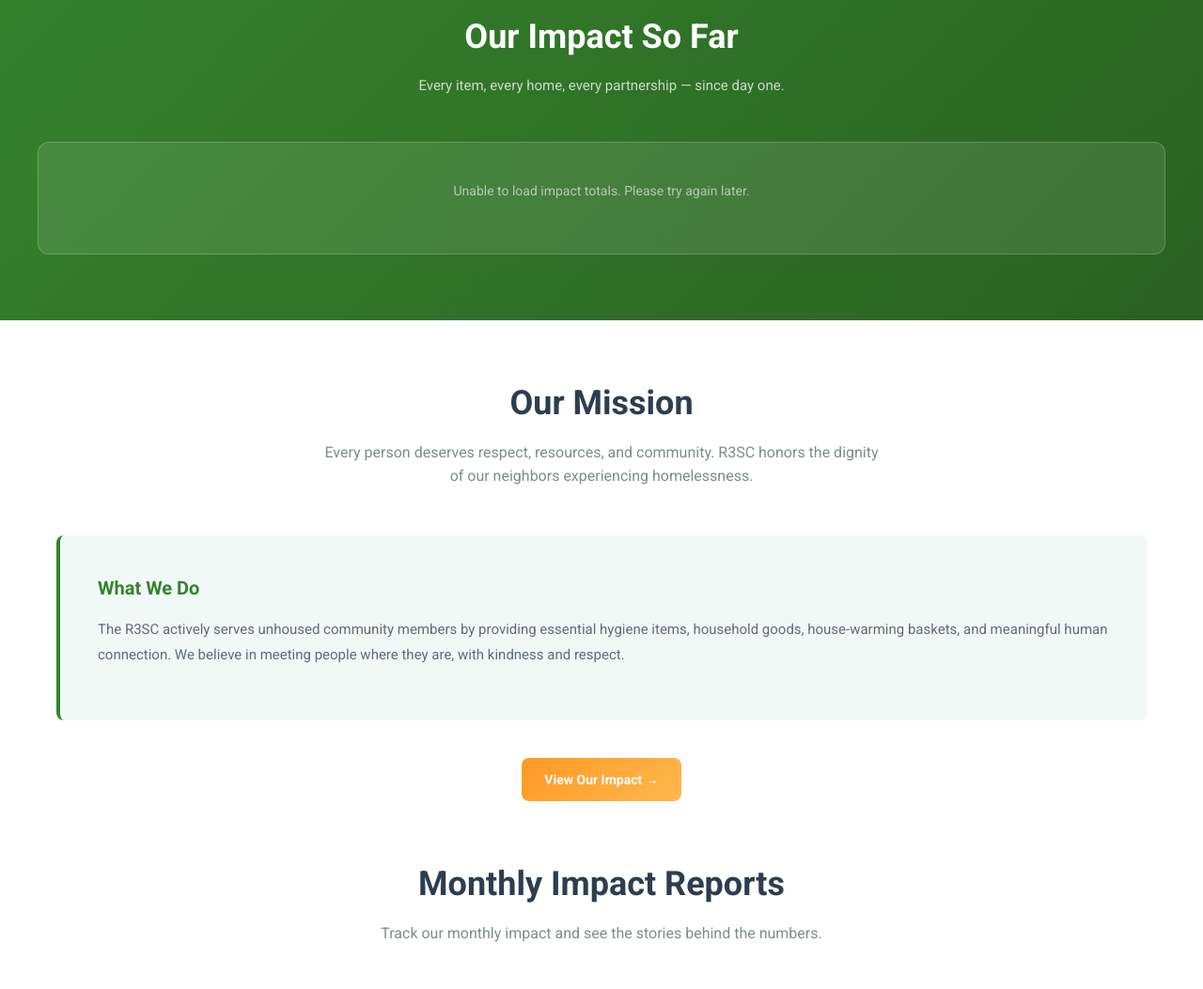
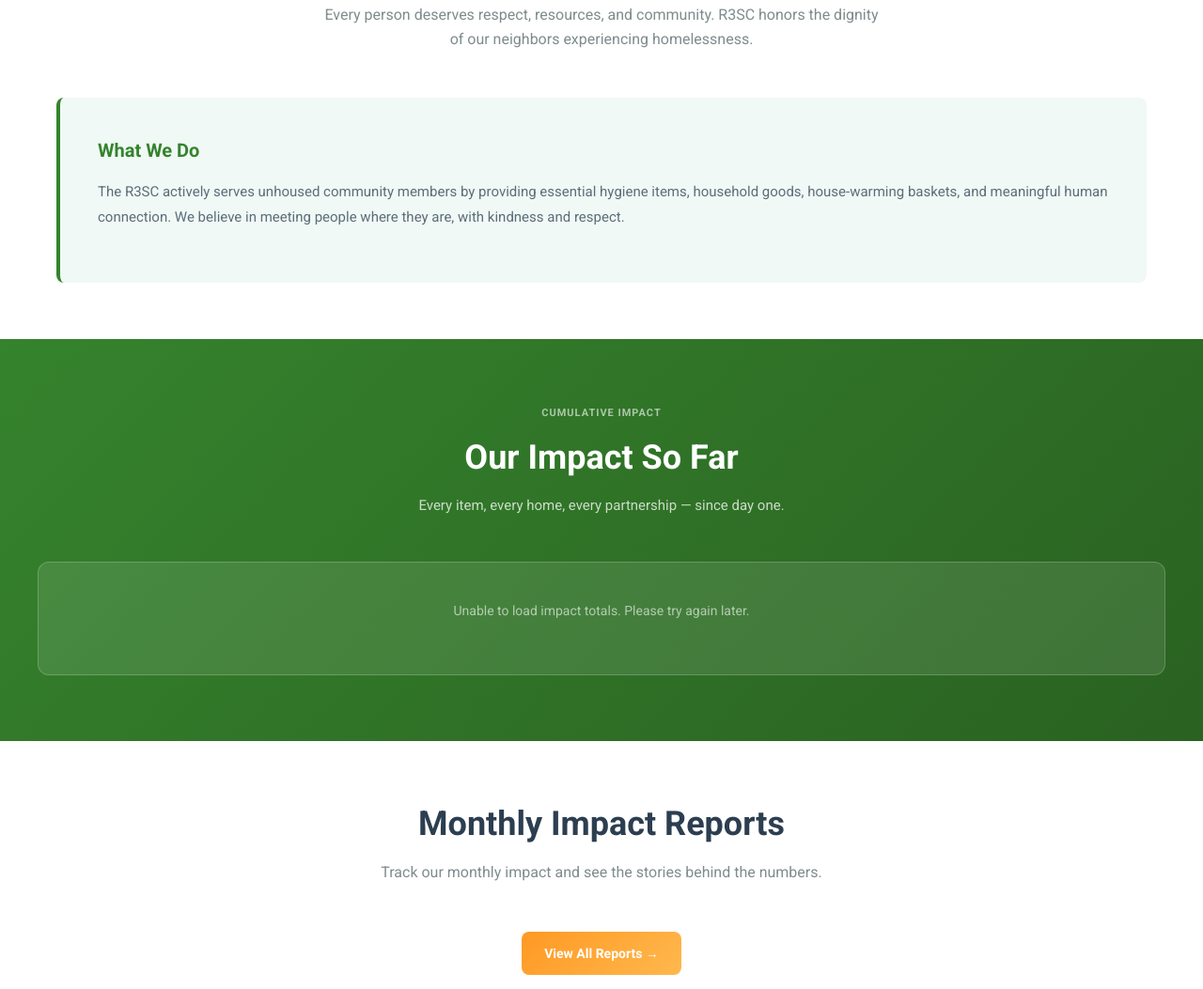
Before and after one commit to kneadandbloom-studio-clients/r3sc-metrics-admin, a website: page index.html in a window 1280 px wide. Shown: the part 744-1797 px from the top of the page at 94% size. Drawn offline with Linux system fonts and the light colour scheme; no server answers.

Commit message:
rearranged index.html sections

```diff
--- a/css/styles.css
+++ b/css/styles.css
@@ -1057,7 +1057,7 @@
     text-transform: uppercase;
     letter-spacing: 0.8px;
     color: var(--color-text-lighter);
-    margin-bottom: -10px;
+    margin-bottom: 12px;
     padding-top: 20px;
 }
 
--- a/index.html
+++ b/index.html
@@ -47,6 +47,30 @@
       </div>
     </section>
 
+    <!-- Mission Section -->
+<section class="content-section" id="about">
+  <div class="section-header">
+    <h2>Our Mission</h2>
+    <p>
+      Every person deserves respect, resources, and community. R3SC honors the
+      dignity of our neighbors experiencing homelessness.
+    </p>
+  </div>
+  <div class="mission">
+    <h3>What We Do</h3>
+    <p>
+      The R3SC actively serves unhoused community members by providing essential
+      hygiene items, household goods, house-warming baskets, and meaningful
+      human connection. We believe in meeting people where they are, with
+      kindness and respect.
+    </p>
+  </div>
+  <!-- <div class="cta-center">
+    <a href="#impact" class="cta-button">View Our Impact →</a>
+  </div> -->
+</section>
+
+
     <!-- All-Time Impact Totals -->
     <section class="totals-section">
       <div class="totals-inner">
@@ -77,28 +101,6 @@
       </div>
     </section>
 
-    <!-- Mission Section -->
-    <section class="content-section" id="about">
-      <div class="section-header">
-        <h2>Our Mission</h2>
-        <p>
-          Every person deserves respect, resources, and community. R3SC honors
-          the dignity of our neighbors experiencing homelessness.
-        </p>
-      </div>
-      <div class="mission">
-        <h3>What We Do</h3>
-        <p>
-          The R3SC actively serves unhoused community members by providing
-          essential hygiene items, household goods, house-warming baskets, and
-          meaningful human connection. We believe in meeting people where they
-          are, with kindness and respect.
-        </p>
-      </div>
-      <div class="cta-center">
-        <a href="#impact" class="cta-button">View Our Impact →</a>
-      </div>
-    </section>
 
     <!-- Monthly Impact Reports -->
     <section class="content-section" id="impact">
@@ -239,12 +241,12 @@
 
         totalsGrid.innerHTML = `
                 <div class="total-card">
-                    <div class="total-icon">🧴</div>
+                    <div class="total-icon">🧼</div>
                     <div class="total-value">${hygieneTotal.toLocaleString()}</div>
                     <div class="total-label">Hygiene Items Donated</div>
                 </div>
                 <div class="total-card">
-                    <div class="total-icon">🏠</div>
+                    <div class="total-icon">🧻</div>
                     <div class="total-value">${householdTotal.toLocaleString()}</div>
                     <div class="total-label">Household Items Donated</div>
                 </div>
```
